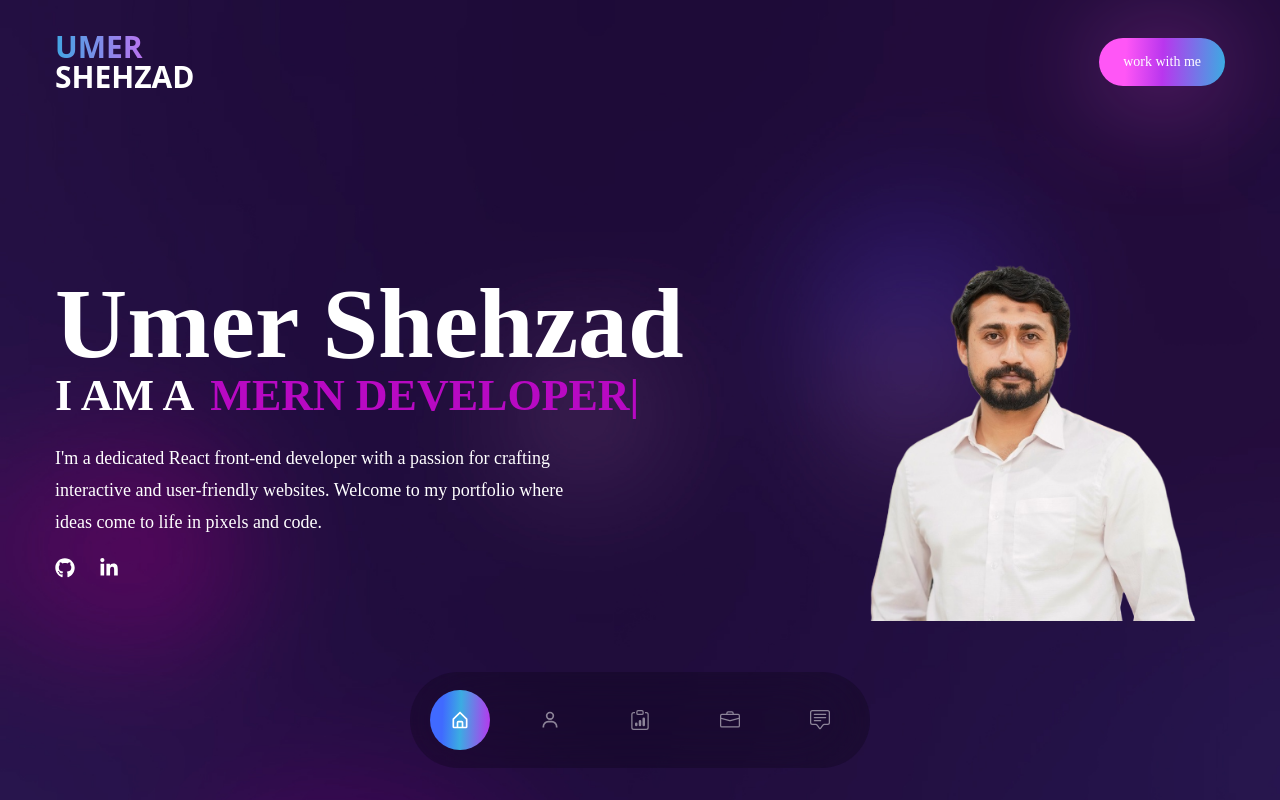
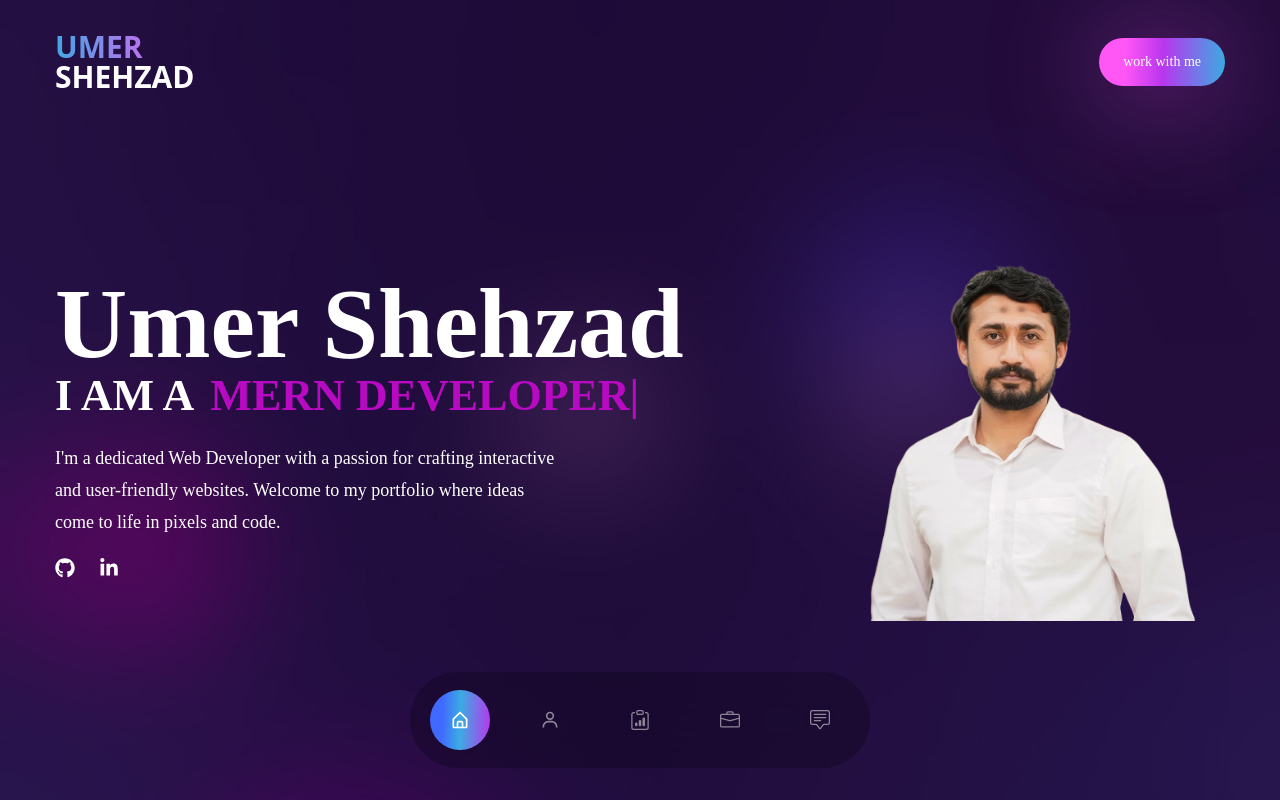
Before and after one commit to umer-shehzad/My-Porfolio-React-TailwindCSS, a React (Vite) app: page / in a window 1280 px wide. Shown: the top 800 px of the page. Built offline with nearby package versions, Linux system fonts and the light colour scheme.

Commit message:
change in description in banner component

```diff
--- a/src/components/Banner.jsx
+++ b/src/components/Banner.jsx
@@ -56,7 +56,7 @@ const Banner = () => {
               whileInView={'show'}
               viewport={{ once: false, amount: 0.7 }}
               className='mb-5 max-w-lg mx-auto lg:mx-0'>
-               I'm a dedicated React front-end developer with a passion for crafting interactive and user-friendly websites.
+               I'm a dedicated Web Developer with a passion for crafting interactive and user-friendly websites.
                Welcome to my portfolio where ideas come to life in pixels and code.
             </motion.p>
 
```
